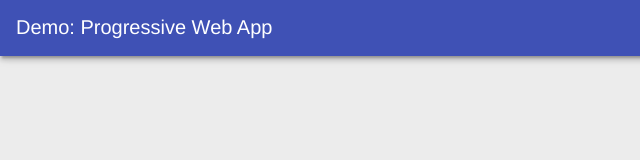
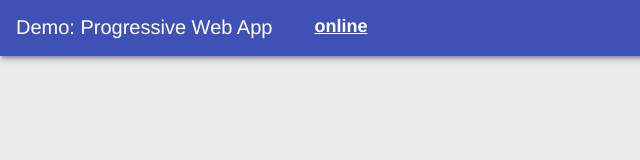
Before and after one commit to Dens49/dens49.github.io, a plain HTML site: page index.html in a window 1280 px wide. Shown: the full height of the page, 0-640 px from the left. Drawn offline with Linux system fonts and the light colour scheme.

Commit message:
show online status + update cache

```diff
--- a/index.html
+++ b/index.html
@@ -44,6 +44,7 @@
 <body>
     <header class="header">
         <h1 class="header__title">Demo: Progressive Web App</h1>
+        <h3 class="online_status"><u></u></h3>
         <button id="butRefresh" class="headerButton" aria-label="Refresh"></button>
     </header>
 
--- a/scripts/app.js
+++ b/scripts/app.js
@@ -3,6 +3,7 @@ const app = {
     spinner: document.querySelector('.loader'),
     jokeContainerElement: document.querySelector('.joke_container'),
     jokeTextElement: document.querySelector('.joke_container > .joke_text'),
+    onlineStatusElement: document.querySelector('.online_status > u'),
     lastJokeLocalStorageKey: 'lastJoke',
     loadRandomJokeSyncTagPrefix: 'loadJokeSync_',
     chuckApiClient: ChuckNorrisIOApiClient
@@ -41,3 +42,11 @@ app.displayJoke = (joke) => {
     app.jokeTextElement.innerHTML = joke.value;
     app.deactivateSpinner();
 };
+
+app.isOnline = () => {
+    if (navigator.onLine){
+        app.onlineStatusElement.innerHTML = 'online';
+    } else {
+        app.onlineStatusElement.innerHTML = 'offline';
+    }
+};
--- a/scripts/main.js
+++ b/scripts/main.js
@@ -18,11 +18,14 @@
 (function() {
     'use strict';
 
-    // TODO add startup code here
     let joke = app.loadLastJokeFromLocalStorage();
     if (joke) {
         app.displayJoke(joke);
     }
+
+    window.addEventListener('online', app.isOnline);
+    window.addEventListener('offline', app.isOnline);
+    app.isOnline();
 
     // Testen, ob ServiceWorker unterstützt wird und registrieren
     if ('serviceWorker' in navigator) {
--- a/service-worker.js
+++ b/service-worker.js
@@ -1,11 +1,13 @@
 'use strict';
 
 // durch cacheName ist Versionierung möglich
-let cacheName = 'seminar2_demo_pwa_0.1.2';
+let cacheName = 'seminar2_demo_pwa_0.1.3';
 let filesToCache = [
     '/',
     '/index.html',
+    '/scripts/chuckNorrisIOApiClient.js',
     '/scripts/app.js',
+    '/scripts/main.js',
     '/styles/inline.css',
     '/images/ic_add_white_24px.svg',
     '/images/ic_refresh_white_24px.svg'
--- a/styles/inline.css
+++ b/styles/inline.css
@@ -199,10 +199,12 @@ body {
     display: none;
 }
 
-.joke_image {
+.joke_image, .joke_text, .online_status {
     display: inline-block;
 }
 
-.joke_text {
-    display: inline-block;
+.online_status {
+    margin: 0 14px 0 0;
+    flex: 3;
+    font-size: 18px;
 }
```
